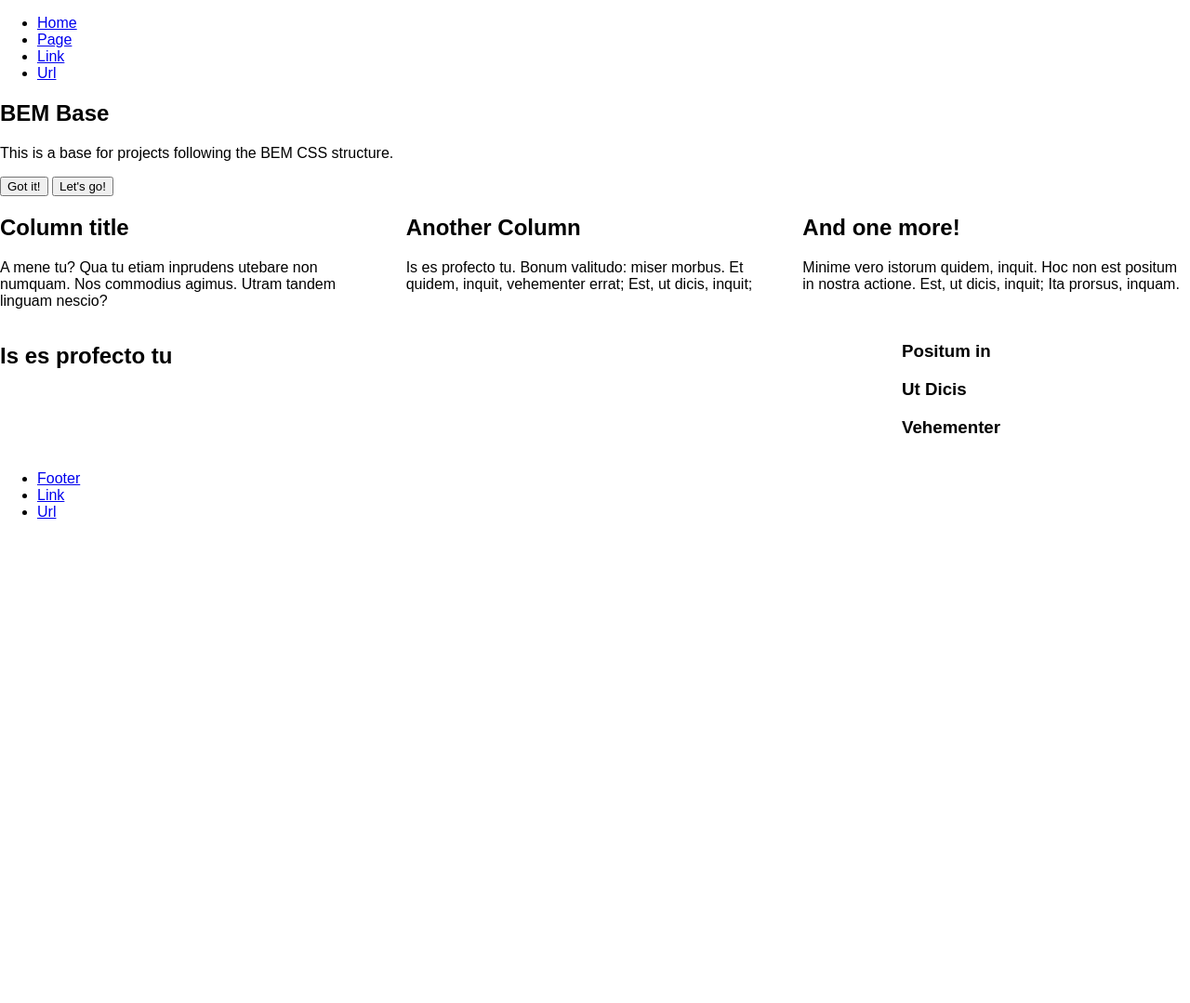
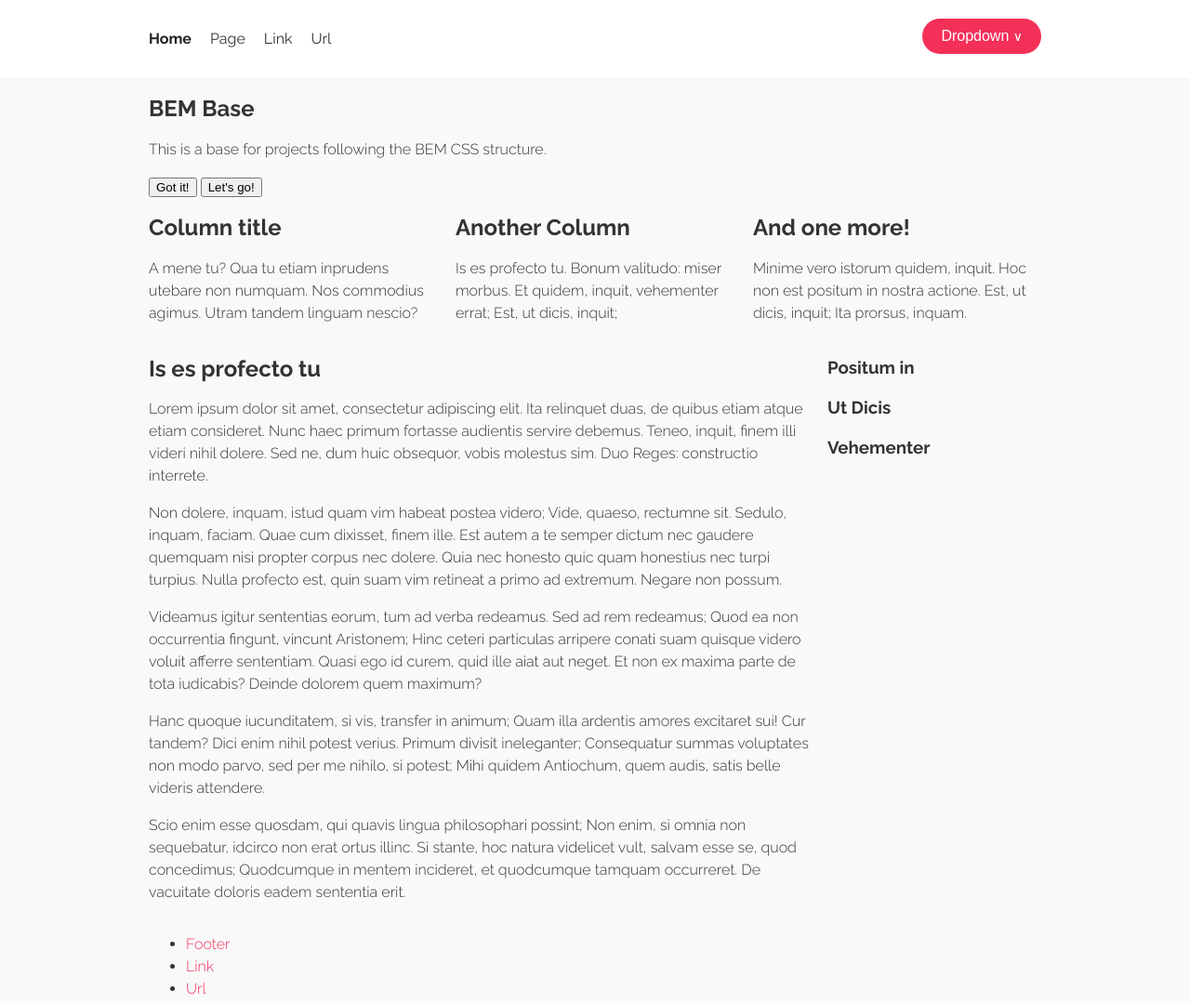
Before and after one commit to Mitcheljager/BEM-VueJS-Base, a website: page public/index.html in a window 1280 px wide. Shown: the whole page at 93% size. Before the commit the page ends 800 px from the top, so only its background shows below. Drawn offline with Linux system fonts and the light colour scheme.

Commit message:
Added CSS and JS for menu and dropdown

```diff
--- a/public/css/layout.css
+++ b/public/css/layout.css
@@ -1,3 +1,4 @@
+@charset "UTF-8";
 * {
   box-sizing: border-box; }
 
@@ -5,7 +6,61 @@ html,
 body {
   padding: 0;
   margin: 0;
-  font-family: "Raleway", sans-serif; }
+  background: #f9f9f9;
+  font-family: "Raleway", sans-serif;
+  font-size: 16px;
+  color: #333;
+  font-weight: 300;
+  line-height: 1.5em; }
+
+a {
+  color: #f43059;
+  text-decoration: none; }
+  a:hover {
+    color: #cd0b33;
+    text-decoration: underline; }
+
+.container, .menu__container {
+  padding: 0 10px;
+  max-width: 980px;
+  margin: 0 auto; }
+
+.divider {
+  background: #e1e1e1;
+  border: 0;
+  height: 1px;
+  width: 100%; }
+
+.button {
+  display: block;
+  background: #f43059;
+  color: #fff;
+  font-size: 16px;
+  font-weight: 300;
+  display: inline-block;
+  padding: 10px 20px;
+  border-radius: 20px;
+  border: 0;
+  position: relative; }
+  .button:hover, .button:active {
+    outline: 0;
+    background: #cd0b33; }
+  .button:focus {
+    outline: 0; }
+  .button--block {
+    display: block;
+    text-align: center;
+    width: 100%; }
+  .button--secondary {
+    background: #e7e7e7;
+    color: #333; }
+    .button--secondary:hover {
+      background: #e2e2e2;
+      color: #000; }
+
+.button__icon {
+  font-style: normal;
+  font-size: 14px; }
 
 .columns {
   display: flex;
@@ -61,3 +116,88 @@ body {
 
 .column:last-child {
   padding-right: 0; }
+
+.menu {
+  background: #fff;
+  border-bottom: 1px solid #f2f2f2;
+  padding: 20px 0; }
+
+.menu__container {
+  display: flex;
+  flex-direction: row; }
+
+.menu__list {
+  display: flex;
+  flex-direction: row;
+  list-style: none;
+  padding: 0;
+  margin: 0; }
+
+.menu__item {
+  padding: 10px; }
+  .menu__item:first-of-type {
+    padding-left: 0; }
+  .menu__item:last-of-type {
+    padding-right: 0; }
+
+.menu__link {
+  display: block;
+  color: #333;
+  text-decoration: none;
+  font-weight: normal; }
+  .menu__link:hover {
+    color: #222; }
+  .menu__link--is-active {
+    color: #222;
+    font-weight: bold; }
+
+.menu__actions {
+  margin-left: auto; }
+
+@keyframes dropdownFadeIn {
+  from {
+    opacity: 0;
+    transform: translateX(-50%) translateY(120%); }
+  to {
+    opacity: 1;
+    transform: translateX(-50%) translateY(100%); } }
+
+@keyframes dropdownFadeOut {
+  from {
+    opacity: 1;
+    transform: translateX(-50%) translateY(100%); }
+  to {
+    opacity: 0;
+    transform: translateX(-50%) translateY(120%); } }
+
+.dropdown {
+  position: relative; }
+
+.dropdown__bubble {
+  position: absolute;
+  display: none;
+  background: #fff;
+  left: 50%;
+  bottom: -8px;
+  transform: translateX(-50%) translateY(100%);
+  padding: 10px;
+  min-width: 120px;
+  box-shadow: 0 3px 7px rgba(0, 0, 0, 0.075), 0 3px 15px rgba(0, 0, 0, 0.1);
+  animation: dropdownFadeIn 200ms; }
+  .dropdown__bubble--is-active {
+    display: block; }
+  .dropdown__bubble--is-moving-out {
+    animation: dropdownFadeOut 200ms; }
+  .dropdown__bubble::after {
+    content: '▲';
+    color: #fff;
+    display: block;
+    position: absolute;
+    top: -16px;
+    left: 50%;
+    transform: translateX(-50%);
+    text-shadow: 0 -3px 3px rgba(0, 0, 0, 0.04), 0 -10px 10px rgba(0, 0, 0, 0.1);
+    font-size: 16px; }
+
+.dropdown__content {
+  color: #333; }
--- a/public/index.html
+++ b/public/index.html
@@ -5,14 +5,16 @@
   <meta name="viewport" content="width=device-width, initial-scale=1">
   <title>Drop the Base</title>
 
+  <link href="https://fonts.googleapis.com/css?family=Raleway:300,300i,400,500,500i,600,600i,700,700i" rel="stylesheet">
   <link href="css/layout.css" rel="stylesheet" type="text/css" />
 </head>
 
 <body>
   <nav class="menu">
+    <div class="menu__container">
       <ul class="menu__list">
         <li class="menu__item">
-        <a href="#" class="menu__link">Home</a>
+          <a href="#" class="menu__link menu__link--is-active">Home</a>
         </li>
         <li class="menu__item">
           <a href="#" class="menu__link">Page</a>
@@ -24,9 +26,28 @@
           <a href="#" class="menu__link">Url</a>
         </li>
       </ul>
+
+      <div class="menu__actions">
+        <div class="dropdown">
+          <button class="dropdown_button button js-dropdown-trigger" data-target="dropdown-menu">
+            Dropdown <i class="button__icon">&or;</i>
+          </button>
+
+          <div class="dropdown__bubble js-dropdown" data-dropdown="dropdown-menu">
+            <div class="dropdown__content">
+              Thanks for dropping me...
+
+              <button class="button button--block button--secondary js-dropdown-trigger" data-target="dropdown-menu">Close</button>
+            </div>
+          </div>
+        </div>
+      </div>
+
+    </div>
   </nav>
 
   <header class="header">
+    <div class="container">
       <section class="header__content">
         <h1 class="header__title">BEM Base</h1>
         <p class="header__introduction">
@@ -37,10 +58,11 @@
           <button class="header__button">Let's go!</button>
         </div>
       </section>
+    </div>
     <div class="header__background"></div>
   </header>
 
-  <section class="content">
+  <section class="content container">
     <div class="columns">
       <div class="column column--4">
         <h2 class="title title--medium">Column title</h2>
@@ -65,6 +87,17 @@
     <div class="columns">
       <div class="column column--9">
         <h1 class="title title--large">Is es profecto tu</h1>
+        <p>Lorem ipsum dolor sit amet, consectetur adipiscing elit. Ita relinquet duas, de quibus etiam atque etiam consideret. Nunc haec primum fortasse audientis servire debemus. Teneo, inquit, finem illi videri nihil dolere. Sed ne, dum huic obsequor, vobis molestus sim. Duo Reges: constructio interrete. </p>
+
+        <p>Non dolere, inquam, istud quam vim habeat postea videro; Vide, quaeso, rectumne sit. Sedulo, inquam, faciam. Quae cum dixisset, finem ille. Est autem a te semper dictum nec gaudere quemquam nisi propter corpus nec dolere. Quia nec honesto quic quam honestius nec turpi turpius. Nulla profecto est, quin suam vim retineat a primo ad extremum. Negare non possum. </p>
+
+        <p>Videamus igitur sententias eorum, tum ad verba redeamus. Sed ad rem redeamus; Quod ea non occurrentia fingunt, vincunt Aristonem; Hinc ceteri particulas arripere conati suam quisque videro voluit afferre sententiam. Quasi ego id curem, quid ille aiat aut neget. Et non ex maxima parte de tota iudicabis? Deinde dolorem quem maximum? </p>
+
+        <p>Hanc quoque iucunditatem, si vis, transfer in animum; Quam illa ardentis amores excitaret sui! Cur tandem? Dici enim nihil potest verius. Primum divisit ineleganter; Consequatur summas voluptates non modo parvo, sed per me nihilo, si potest; Mihi quidem Antiochum, quem audis, satis belle videris attendere. </p>
+
+        <p>Scio enim esse quosdam, qui quavis lingua philosophari possint; Non enim, si omnia non sequebatur, idcirco non erat ortus illinc. Si stante, hoc natura videlicet vult, salvam esse se, quod concedimus; Quodcumque in mentem incideret, et quodcumque tamquam occurreret. De vacuitate doloris eadem sententia erit. </p>
+
+
       </div>
       <aside class="sidebar column column--3">
         <div class="sidebar__block">
@@ -81,6 +114,7 @@
   </section>
 
   <footer class="footer">
+    <div class="container">
       <nav class="menu--footer">
         <ul class="menu--footer__list">
           <li class="menu--footer__item">
@@ -94,6 +128,7 @@
           </li>
         </ul>
       </nav>
+    </div>
   </footer>
 
   <script src="js/jquery-3.1.1.min.js"></script>
--- a/public/js/main.js
+++ b/public/js/main.js
@@ -0,0 +1,19 @@
+$(function() {
+  $('.js-dropdown-trigger').on('click', toggleDropdown);
+});
+
+var toggleDropdown = function() {
+  var target = $(this).data('target'),
+      element = $('.js-dropdown[data-dropdown="'+ target +'"]');
+
+
+  if (element.hasClass('dropdown__bubble--is-active')) { // Close
+    element.addClass('dropdown__bubble--is-moving-out');
+
+    setTimeout(function() {
+      element.removeClass('dropdown__bubble--is-moving-out dropdown__bubble--is-active');
+    }, 200);
+  } else { // Open
+    element.addClass('dropdown__bubble--is-active');
+  }
+}
--- /dev/null
+++ b/scss/_buttons.scss
@@ -0,0 +1,43 @@
+.button {
+  display: block;
+  background: $style-color;
+  color: #fff;
+  font-size: 16px;
+  font-weight: 300;
+  display: inline-block;
+  padding: 10px 20px;
+  border-radius: 20px;
+  border: 0;
+  position: relative;
+
+  &:hover,
+  &:active {
+    outline: 0;
+    background: darken($style-color, 15%);
+  }
+
+  &:focus {
+    outline: 0;
+  }
+
+  &--block {
+    display: block;
+    text-align: center;
+    width: 100%;
+  }
+
+  &--secondary {
+    background: #e7e7e7;
+    color: #333;
+
+    &:hover {
+      background: #e2e2e2;
+      color: #000;
+    }
+  }
+}
+
+.button__icon {
+  font-style: normal;
+  font-size: 14px;
+}
--- /dev/null
+++ b/scss/_dropdown.scss
@@ -0,0 +1,60 @@
+@keyframes dropdownFadeIn {
+  from {
+    opacity: 0;
+    transform: translateX(-50%) translateY(120%);
+  } to {
+    opacity: 1;
+    transform: translateX(-50%) translateY(100%);
+  }
+}
+
+@keyframes dropdownFadeOut {
+  from {
+    opacity: 1;
+    transform: translateX(-50%) translateY(100%);
+  } to {
+    opacity: 0;
+    transform: translateX(-50%) translateY(120%);
+  }
+}
+
+.dropdown {
+  position: relative;
+}
+
+.dropdown__bubble {
+  position: absolute;
+  display: none;
+  background: #fff;
+  left: 50%;
+  bottom: -8px;
+  transform: translateX(-50%) translateY(100%);
+  padding: 10px;
+  min-width: 120px;
+  box-shadow: 0 3px 7px rgba(0,0,0,0.075), 0 3px 15px rgba(0,0,0,0.1);
+  animation: dropdownFadeIn 200ms;
+
+  &--is-active {
+    display: block;
+  }
+
+  &--is-moving-out {
+    animation: dropdownFadeOut 200ms;
+  }
+
+  &::after {
+    content: '▲';
+    color: #fff;
+    display: block;
+    position: absolute;
+    top: -16px;
+    left: 50%;
+    transform: translateX(-50%);
+    text-shadow: 0 -3px 3px rgba(0,0,0,0.04), 0 -10px 10px rgba(0,0,0,0.1);
+    font-size: 16px;
+  }
+}
+
+.dropdown__content {
+  color: #333;
+}
--- a/scss/_general.scss
+++ b/scss/_general.scss
@@ -6,9 +6,37 @@ html,
 body {
   padding: 0;
   margin: 0;
+  background: #f9f9f9;
   font-family: $sans-serif;
+  font-size: 16px;
+  color: #333;
+  font-weight: 300;
+  line-height: 1.5em;
 }
 
 p {
 
 }
+
+a {
+  color: $style-color;
+  text-decoration: none;
+
+  &:hover {
+    color: darken($style-color, 15%);
+    text-decoration: underline;
+  }
+}
+
+.container {
+  padding: 0 10px;
+  max-width: ($max-width + 20px);
+  margin: 0 auto;
+}
+
+.divider {
+  background: #e1e1e1;
+  border: 0;
+  height: 1px;
+  width: 100%;
+}
--- /dev/null
+++ b/scss/_menu.scss
@@ -0,0 +1,51 @@
+.menu {
+  background: #fff;
+  border-bottom: 1px solid #f2f2f2;
+  padding: 20px 0;
+}
+
+.menu__container {
+  @extend .container;
+  display: flex;
+  flex-direction: row;
+}
+
+.menu__list {
+  display: flex;
+  flex-direction: row;
+  list-style: none;
+  padding: 0;
+  margin: 0;
+}
+
+.menu__item {
+  padding: 10px;
+
+  &:first-of-type {
+    padding-left: 0;
+  }
+
+  &:last-of-type {
+    padding-right: 0;
+  }
+}
+
+.menu__link {
+  display: block;
+  color: #333;
+  text-decoration: none;
+  font-weight: normal;
+
+  &:hover {
+    color: #222;
+  }
+
+  &--is-active {
+    color: #222;
+    font-weight: bold;
+  }
+}
+
+.menu__actions {
+  margin-left: auto;
+}
--- a/scss/_variables.scss
+++ b/scss/_variables.scss
@@ -1,4 +1,6 @@
 $sans-serif: "Raleway", sans-serif;
+
+$style-color: #f43059;
 
 $max-width: 960px;
 $columns: 12;
--- a/scss/base.scss
+++ b/scss/base.scss
@@ -1,4 +1,7 @@
 @import "variables",
         "mixins",
         "general",
-        "columns";
+        "buttons",
+        "columns",
+        "menu",
+        "dropdown";
```
Lines whose indentation alone changed are shown as unchanged.
